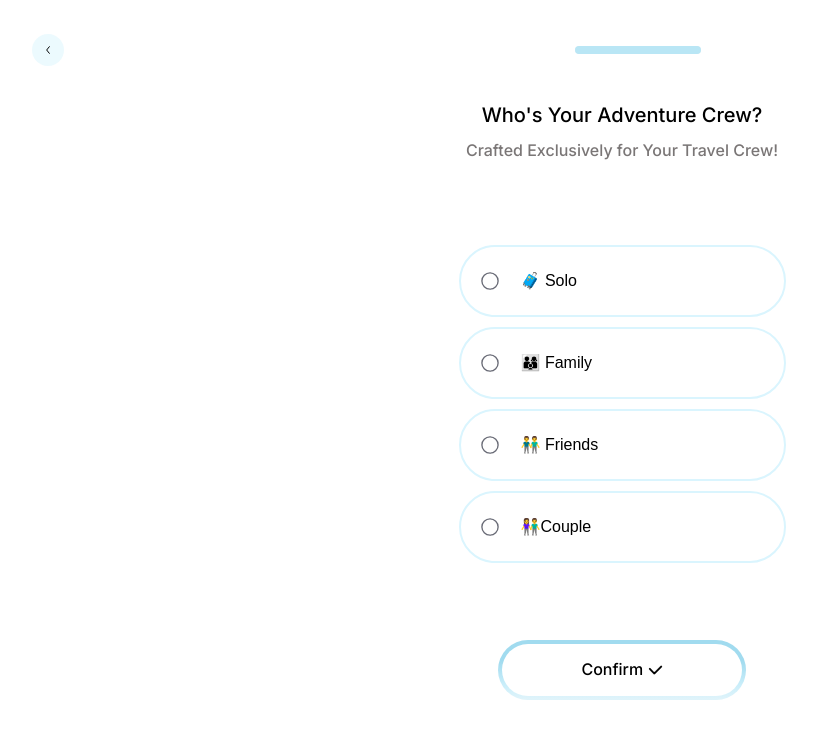
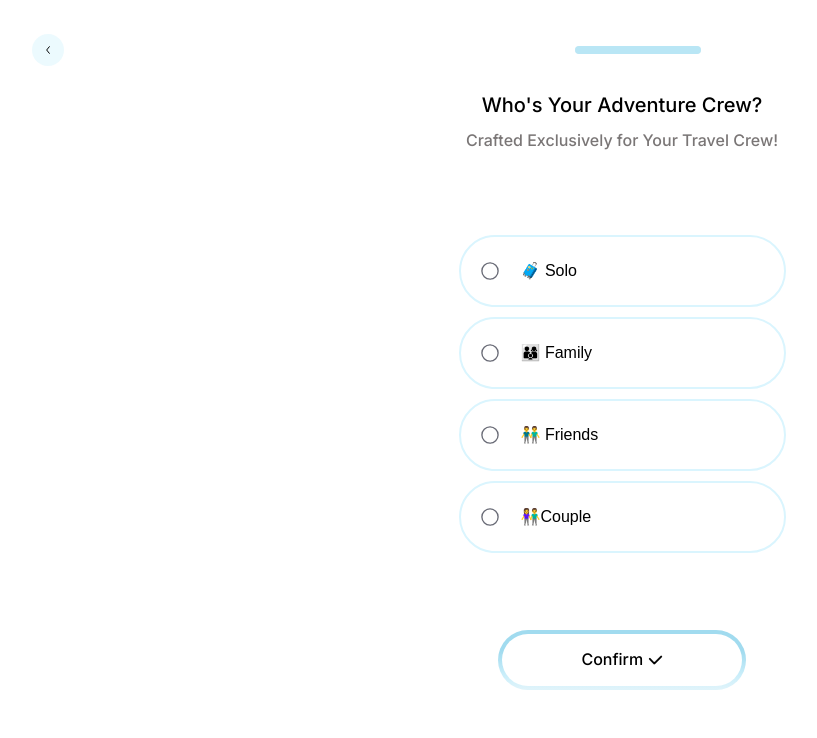
Before and after one commit to Scriptkidd98/keen-nextjs, a Next.js app: page /onboarding/crew in a window 1280 px wide. Shown: the top 738 px of the page, without its empty margins (18-835 px from the left). Built offline with nearby package versions, Linux system fonts and the light colour scheme.

Commit message:
changes made

```diff
--- a/src/app/globals.css
+++ b/src/app/globals.css
@@ -73,9 +73,11 @@ body {
     border-radius: 10px;
     background-color: rgba(185, 230, 245);
 }
-.onboarding-body-div,
 .onboarding-body-middle-div {
     margin: 20px 0px;
+}
+.onboarding-body-div {
+    margin: 10px;
 }
 .onboarding-heading-text {
     color: rgba(0, 0, 0, 1);
--- a/src/app/onboarding/location/page.js
+++ b/src/app/onboarding/location/page.js
@@ -25,7 +25,7 @@ export default function Home() {
         </div>
 
 
-        <div className="onboarding-body-upper-div" style={{marginTop: '33.400px'}}>
+        <div className="onboarding-body-upper-div" style={{marginTop: '23.400px'}}>
           <h1 className="onboarding-heading-text">Lets start Your Adventure!</h1>
           <p className="onboarding-info-text">Share Your Starting Point</p>
         </div>
```
